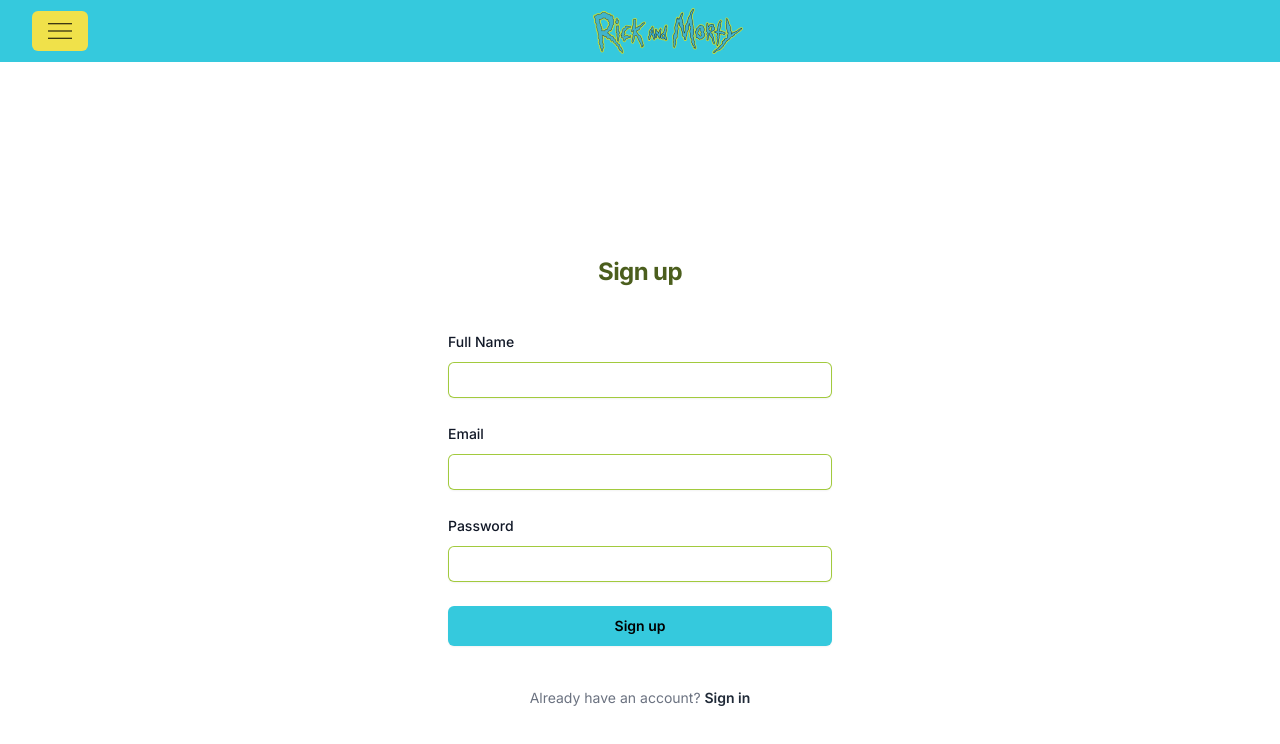
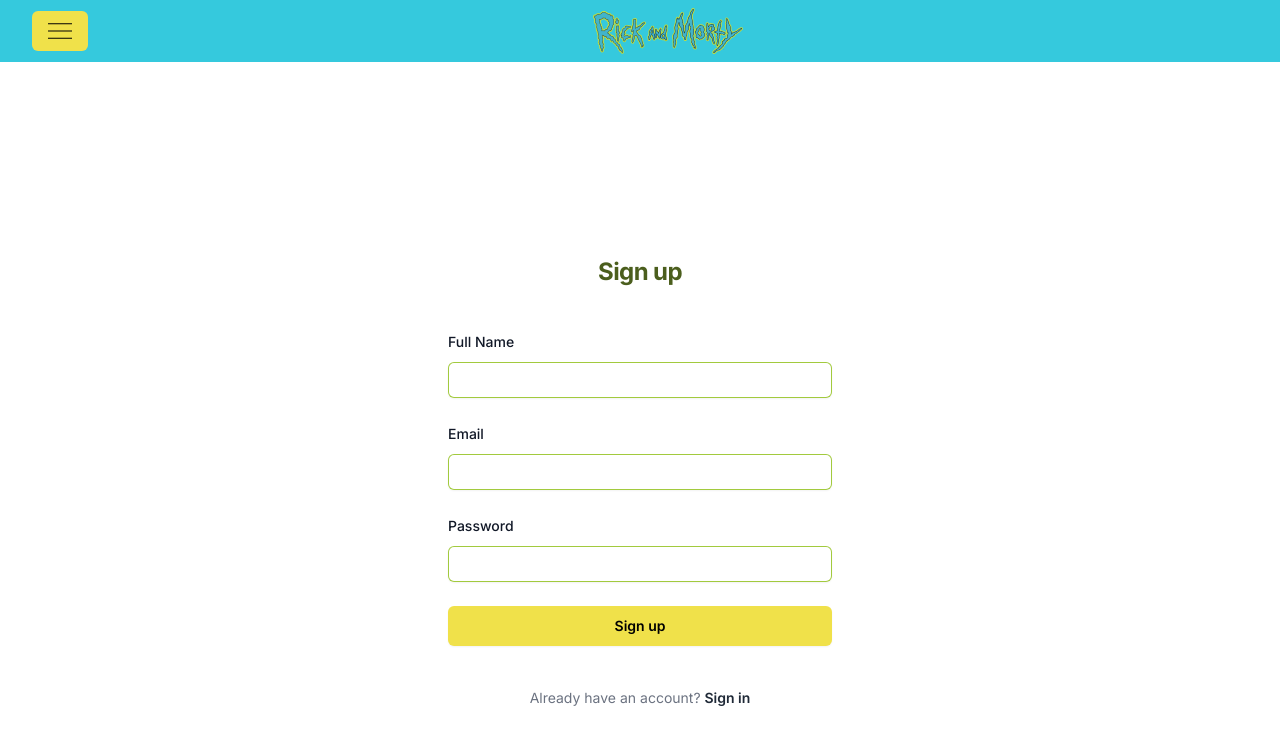
Before and after one commit to carlosdlacoste/rick-and-morty-universe, a Next.js app: page /signup in a window 1280 px wide. Shown: the top 744 px of the page. Built offline with nearby package versions, Linux system fonts and the light colour scheme.

Commit message:
Add toast to signup component

```diff
--- a/src/app/signup/page.tsx
+++ b/src/app/signup/page.tsx
@@ -4,6 +4,8 @@ import Link from "next/link"
 import { useRouter } from "next/navigation"
 import { Button } from "@/components/ui/button"
 import { useUserStore, NewUser } from "@/store/userStore"
+import { useToast } from "@/components/ui/use-toast"
+import { ToastAction } from "@/components/ui/toast"
 
 
 const SignUp = () =>{
@@ -11,11 +13,18 @@ const SignUp = () =>{
     const [user, setUser] = useState<NewUser>({fullName: "", email: "", password: ""})
     const {postUser} = useUserStore()
     const router = useRouter()
+    const { toast } = useToast()
 
     const handleAddUser = async (event: React.FormEvent) =>{
         event.preventDefault()
         const success = await postUser(user)
         if(success) {
+            toast({
+                variant: "success",
+                title: "Account created!",
+                description: "You have successfully signed up",
+                duration: 4000
+            })
             return router.push("/login")
         }
     }
@@ -50,7 +59,7 @@ const SignUp = () =>{
                         </div>
 
                         <div>
-                            <Button onClick={(event) => handleAddUser(event)} className="flex w-full justify-center rounded-md bg-two px-3 py-1.5 text-sm font-semibold leading-6 text-black shadow-sm hover:bg-one">Sign up</Button>
+                            <Button onClick={(event) => handleAddUser(event)} className="flex w-full justify-center rounded-md bg-three px-3 py-1.5 text-sm font-semibold leading-6 text-black shadow-sm hover:bg-one">Sign up</Button>
                         </div>
                     </form>
 
```
